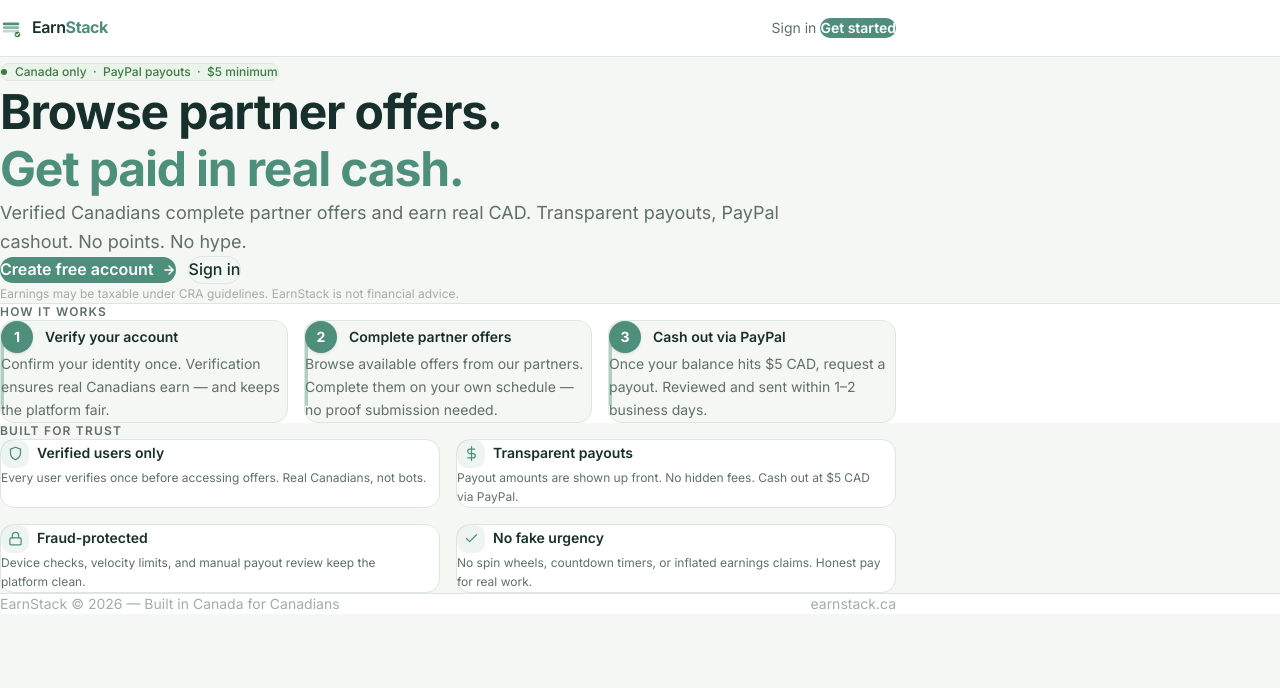
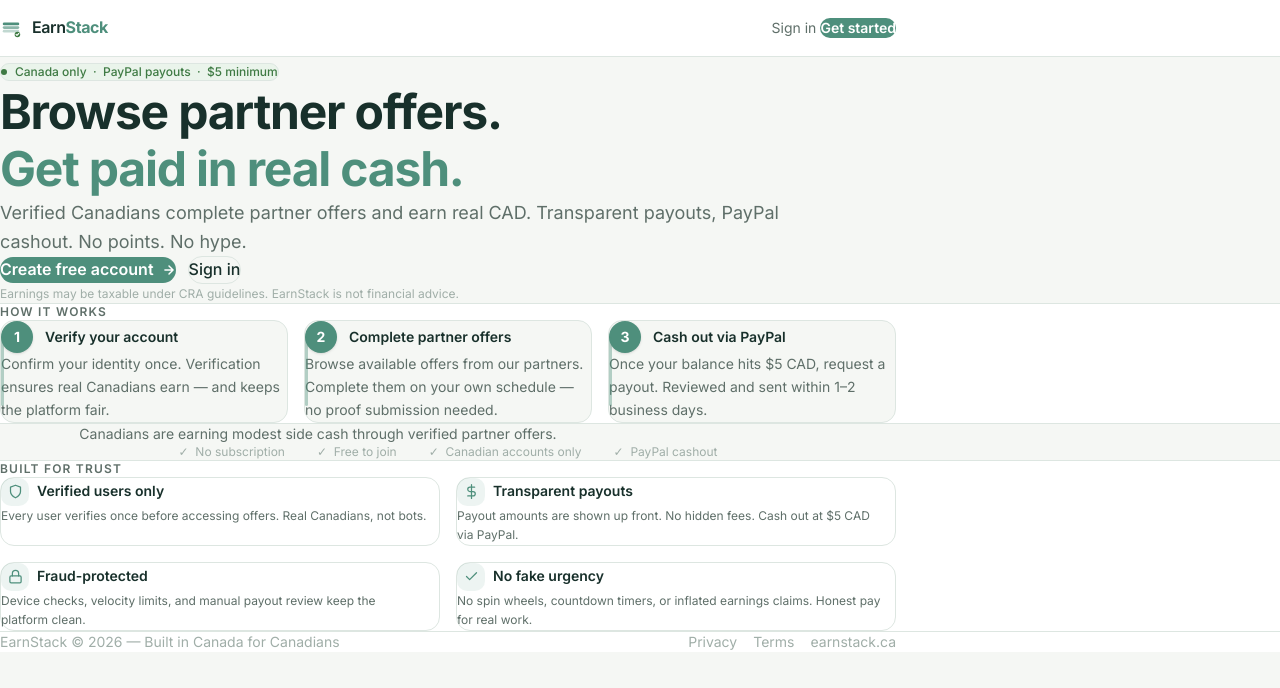
Before and after one commit to Lupeys/Earn-Stack-App, a React (Vite) app in the folder frontend/: page / in a window 1280 px wide. Shown: the top 688 px of the page. Built offline with nearby package versions, Linux system fonts and the light colour scheme; no server answers.

Commit message:
feat(Home): social proof section + Privacy/Terms footer links + iOS PWA install hint

```diff
--- a/frontend/src/pages/Home.tsx
+++ b/frontend/src/pages/Home.tsx
@@ -4,9 +4,16 @@
 
 export default function Home() {
   const [loggedIn, setLoggedIn] = useState(false);
+  const [showPwaBanner, setShowPwaBanner] = useState(false);
 
   useEffect(() => {
     setLoggedIn(isLoggedIn());
+    // Show iOS PWA hint only on iOS Safari when not already installed
+    const isIos = /iphone|ipad|ipod/.test(navigator.userAgent.toLowerCase());
+    const isInStandaloneMode = ("standalone" in window.navigator) && (window.navigator as Navigator & { standalone?: boolean }).standalone;
+    if (isIos && !isInStandaloneMode) {
+      setShowPwaBanner(true);
+    }
   }, []);
 
   return (
@@ -98,8 +105,24 @@
         </div>
       </section>
 
+      {/* Social proof */}
+      <section className="border-t border-[var(--border)] bg-[var(--background)]">
+        <div className="max-w-4xl mx-auto px-5 sm:px-8 py-12 text-center">
+          <p className="text-sm text-[var(--foreground-muted)] mb-3">
+            Canadians are earning modest side cash through verified partner offers.
+          </p>
+          <div className="flex flex-wrap justify-center gap-x-8 gap-y-2 text-xs text-[var(--foreground-faint)]">
+            <span>&#x2713;&nbsp; No subscription</span>
+            <span>&#x2713;&nbsp; Free to join</span>
+            <span>&#x2713;&nbsp; Canadian accounts only</span>
+            <span>&#x2713;&nbsp; PayPal cashout</span>
+          </div>
+        </div>
+      </section>
+
       {/* Trust signals */}
-      <section className="max-w-4xl mx-auto px-5 sm:px-8 py-14">
+      <section className="border-t border-[var(--border)] bg-[var(--surface)]">
+        <div className="max-w-4xl mx-auto px-5 sm:px-8 py-14">
           <p className="text-xs font-semibold text-[var(--foreground-muted)] uppercase tracking-widest mb-6">Built for trust</p>
           <div className="grid grid-cols-2 gap-3 sm:gap-4">
             <TrustCard
@@ -123,13 +146,37 @@
               body="No spin wheels, countdown timers, or inflated earnings claims. Honest pay for real work."
             />
           </div>
+        </div>
       </section>
+
+      {/* iOS PWA banner */}
+      {showPwaBanner && (
+        <div className="border-t border-[var(--border)] bg-[var(--surface)]">
+          <div className="max-w-4xl mx-auto px-5 sm:px-8 py-4 flex items-start gap-3">
+            <svg className="flex-shrink-0 mt-0.5 text-[var(--primary)]" width="16" height="16" viewBox="0 0 24 24" fill="none" stroke="currentColor" strokeWidth="2" strokeLinecap="round" strokeLinejoin="round" aria-hidden="true"><path d="M12 2v10M8 6l4-4 4 4"/><rect x="3" y="14" width="18" height="8" rx="2"/></svg>
+            <p className="text-xs text-[var(--foreground-muted)] leading-relaxed">
+              <strong className="text-[var(--foreground)] font-medium">Add to Home Screen</strong> for the full app experience — tap the Share button{" "}
+              <svg className="inline-block" width="12" height="12" viewBox="0 0 24 24" fill="none" stroke="currentColor" strokeWidth="2" strokeLinecap="round" strokeLinejoin="round" aria-hidden="true"><path d="M4 12v8a2 2 0 0 0 2 2h12a2 2 0 0 0 2-2v-8"/><polyline points="16 6 12 2 8 6"/><line x1="12" y1="2" x2="12" y2="15"/></svg>{" "}
+              in Safari, then choose &ldquo;Add to Home Screen.&rdquo;
+            </p>
+            <button
+              onClick={() => setShowPwaBanner(false)}
+              className="ml-auto flex-shrink-0 text-[var(--foreground-faint)] hover:text-[var(--foreground-muted)] transition-colors p-1"
+              aria-label="Dismiss install hint"
+            >
+              <svg width="14" height="14" viewBox="0 0 24 24" fill="none" stroke="currentColor" strokeWidth="2" strokeLinecap="round" strokeLinejoin="round" aria-hidden="true"><line x1="18" y1="6" x2="6" y2="18"/><line x1="6" y1="6" x2="18" y2="18"/></svg>
+            </button>
+          </div>
+        </div>
+      )}
 
       {/* Footer */}
       <footer className="border-t border-[var(--border)] bg-[var(--surface)]">
         <div className="max-w-4xl mx-auto px-5 sm:px-8 py-8 flex flex-col sm:flex-row items-center justify-between gap-3 text-sm text-[var(--foreground-faint)]">
           <span>EarnStack &copy; {new Date().getFullYear()} — Built in Canada for Canadians</span>
           <div className="flex items-center gap-4">
+            <Link to="/privacy" className="hover:text-[var(--foreground-muted)] transition-colors">Privacy</Link>
+            <Link to="/terms" className="hover:text-[var(--foreground-muted)] transition-colors">Terms</Link>
             <a href="https://earnstack.ca" className="hover:text-[var(--foreground-muted)] transition-colors" target="_blank" rel="noopener noreferrer">earnstack.ca</a>
           </div>
         </div>
```
Lines whose indentation alone changed are shown as unchanged.
